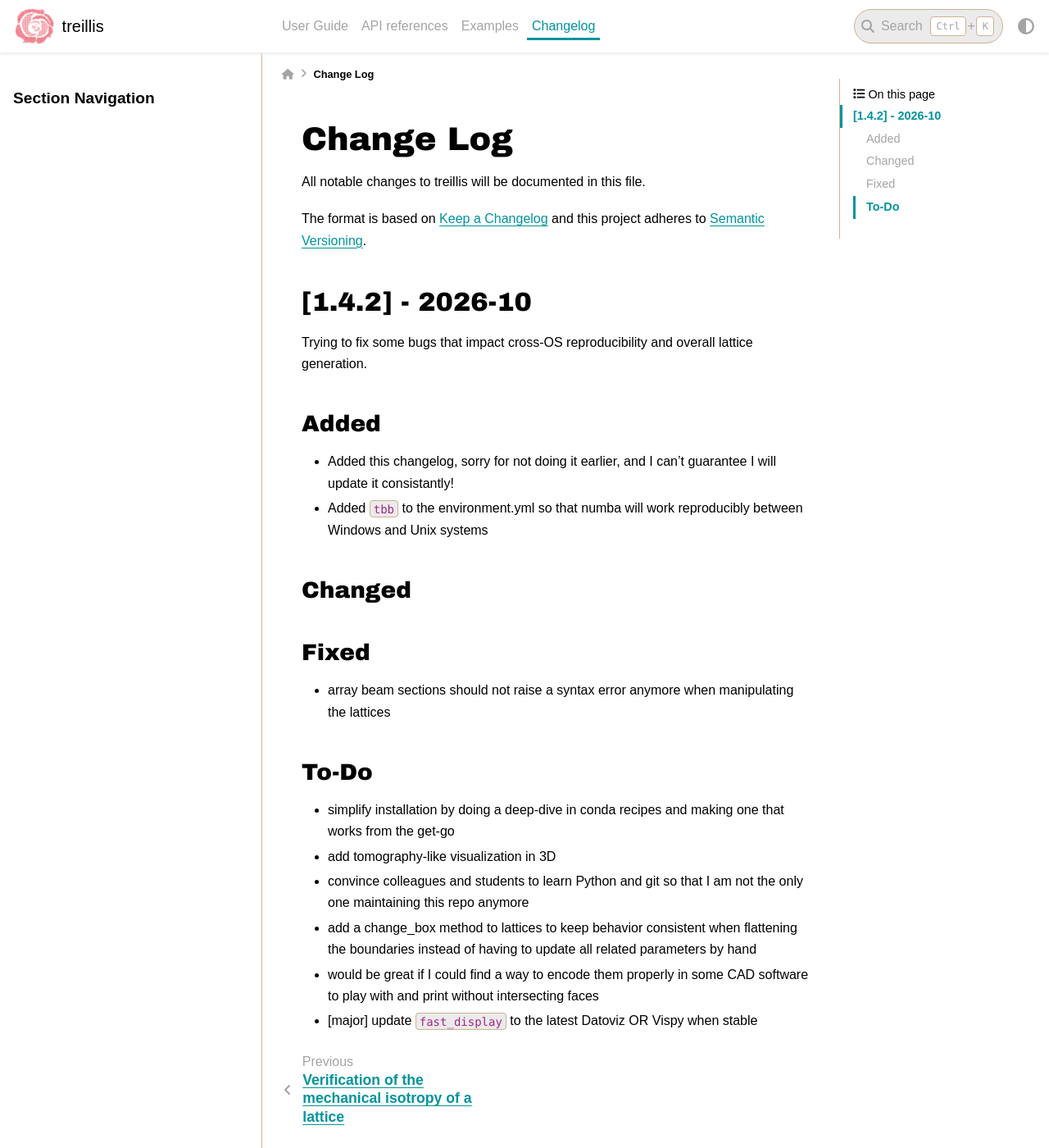
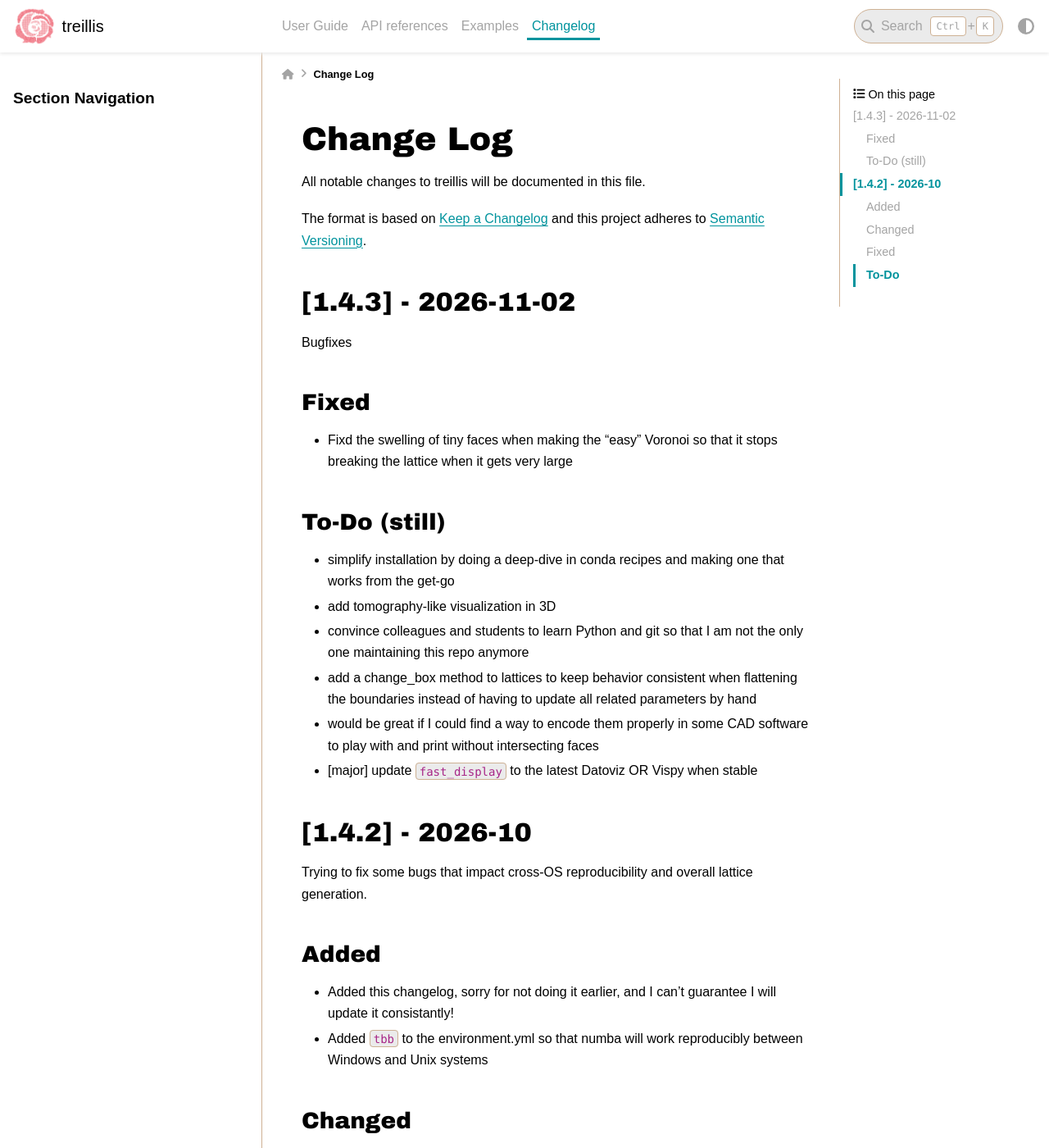
Before and after one commit to sphynx-fracture/treillis, a Sphinx documentation site: the page built from docs/source/CHANGELOG.md, in a window 1280 px wide and 1400 px high. Shown: the whole window at 82% size. Built offline with Sphinx 7.4.7 and the PyData theme 0.15.4, drawn with Linux system fonts in a browser that asks for light colours; pages that are not in the unit, such as notebooks, are missing from menus.

Commit message:
fixed easyvor swelling

```diff
--- a/docs/source/CHANGELOG.md
+++ b/docs/source/CHANGELOG.md
@@ -3,6 +3,23 @@ All notable changes to treillis will be documented in this file.
 
 The format is based on [Keep a Changelog](http://keepachangelog.com/)
 and this project adheres to [Semantic Versioning](http://semver.org/).
+
+## [1.4.3] - 2026-11-02
+
+Bugfixes
+
+### Fixed
+
+- Fixd the swelling of tiny faces when making the "easy" Voronoi so that it stops breaking the lattice when it gets very large
+
+### To-Do (still)
+
+- simplify installation by doing a deep-dive in conda recipes and making one that works from the get-go
+- add tomography-like visualization in 3D
+- convince colleagues and students to learn Python and git so that I am not the only one maintaining this repo anymore
+- add a change_box method to lattices to keep behavior consistent when flattening the boundaries instead of having to update all related parameters by hand
+- would be great if I could find a way to encode them properly in some CAD software to play with and print without intersecting faces
+- [major] update `fast_display` to the latest Datoviz OR Vispy when stable
 
 ## [1.4.2] - 2026-10
 
--- a/src/treillis/_generation/3D-packing-generation/generation.conf
+++ b/src/treillis/_generation/3D-packing-generation/generation.conf
@@ -1,7 +1,7 @@
-Particles count: 2080
-Packing size: 64.90666419935816 64.90666419935816 64.90666419935816
+Particles count: 4518
+Packing size: 16.900000000000002 16.900000000000002 16.900000000000002
 Generation start: 0
-Seed: 1354431465
+Seed: 1223799875
 Steps to write: 100
 Boundaries mode: 1
 Contraction rate: 0.1
```
Also changed, not shown: 6 other files.
